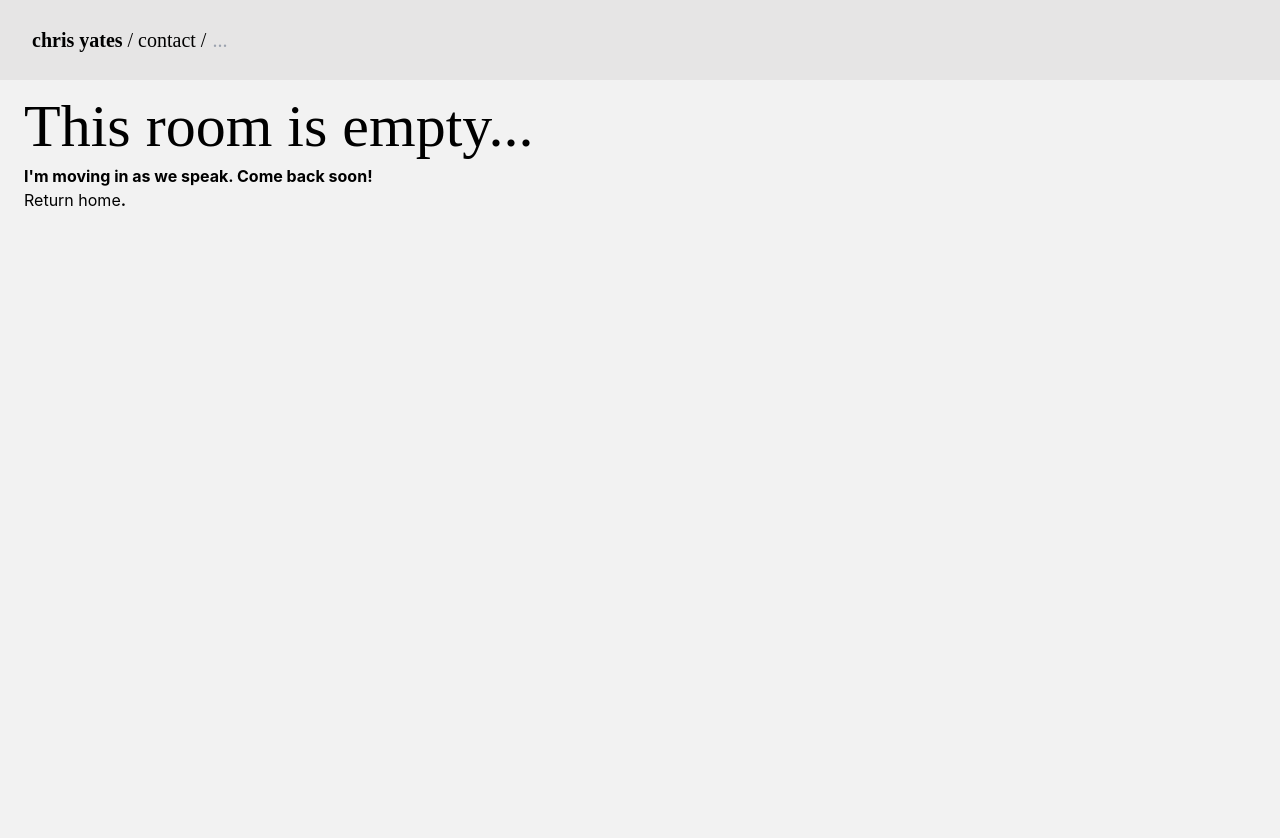
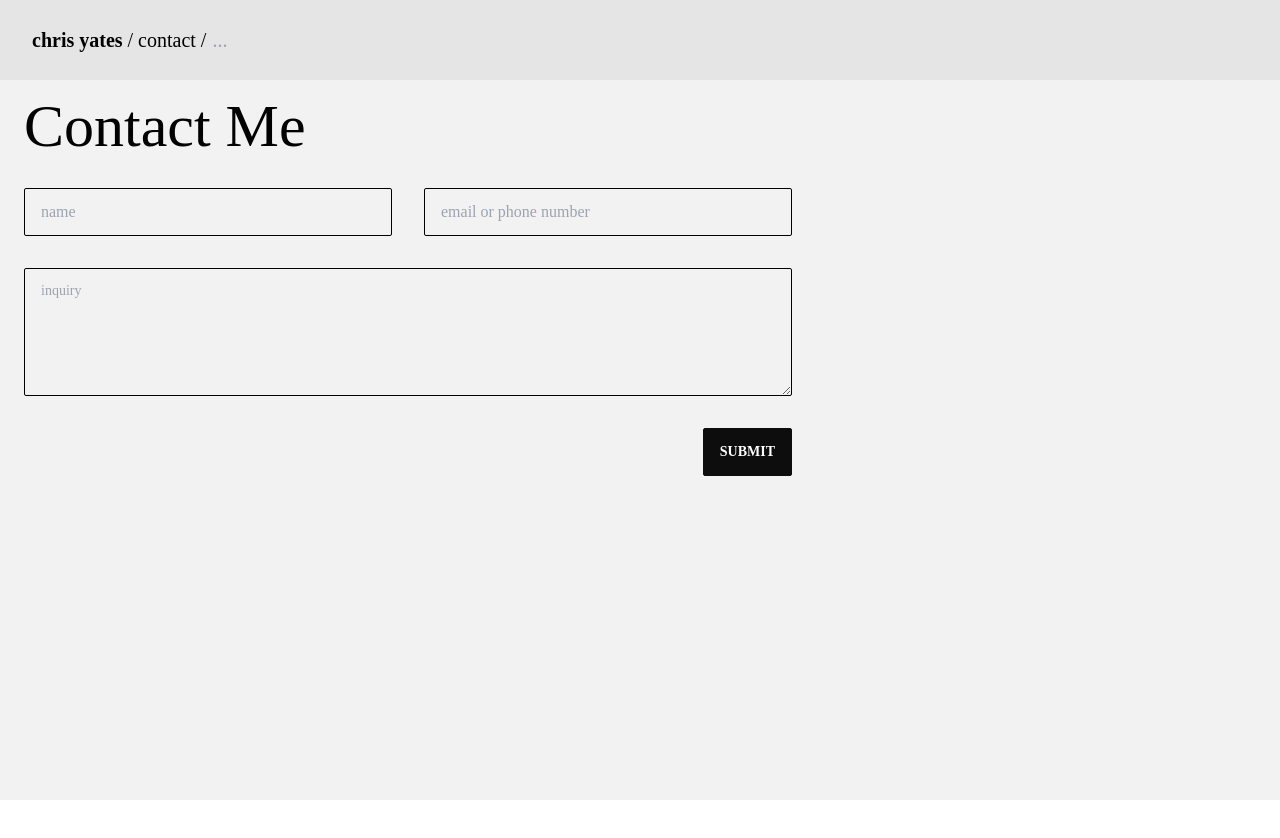
Before and after one commit to TotalChris/portfolio, a React (Create React App) app: page /contact in a window 1280 px wide. Shown: the top 838 px of the page. After the commit the page ends 800 px from the top, so only its background shows below. Built offline with nearby package versions, Linux system fonts and the light colour scheme; no server answers.

Commit message:
Provide initial contact form via netlify forms

```diff
--- a/public/index.html
+++ b/public/index.html
@@ -16,6 +16,11 @@
   </head>
   <body>
     <noscript>You need to enable JavaScript to run this app.</noscript>
+    <form name="contact" netlify netlify-honeypot="bot-field" hidden>
+      <input type="text" name="name" />
+      <input type="text" name="contact" />
+      <textarea name="inquiry"></textarea>
+    </form>
     <div id="root"></div>
   </body>
 </html>
--- a/src/App.js
+++ b/src/App.js
@@ -8,6 +8,7 @@ import OneHundredMornings from "./pages/OneHundredMornings";
 import Login from "./pages/Login";
 import Signout from "./pages/Signout";
 import Resume from "./pages/Resume";
+import Contact from "./pages/Contact";
 
 function App() {
 
@@ -17,7 +18,7 @@ function App() {
             <Navbar />
             <Routes>
                 <Route path='/' element={<Home />} />
-                <Route path='/contact' element={<Construction />} />
+                <Route path='/contact' element={<Contact />} />
                 <Route path='/resume' element={<Resume />} />
                 <Route path='/under-construction' element={<Construction />} />
                 <Route path='/9549026547173040731159' element={<OneHundredMornings />} />
--- a/src/pages/Contact.jsx
+++ b/src/pages/Contact.jsx
@@ -1,8 +1,29 @@
 import React from 'react';
+import {useNavigate} from "react-router-dom";
 const Contact = () => {
+
+    const navigate = useNavigate();
+
+    const handleSubmit = () => {
+        navigate('/')
+    }
+
     return (
-        <div className='mx-6 pt-24'>
-            <h1 className='text-6xl' style={{fontFamily: 'Roboto Mono'}}>Contact Me</h1>
+        <div className='mx-6 pt-24'  style={{fontFamily: 'Roboto Mono'}}>
+            <h1 className='text-6xl'>Contact Me</h1>
+            <form netlify method="POST" onSubmit={handleSubmit} className='w-full md:max-w-screen-md'>
+                <input type="hidden" name="form-name" value="contact" />
+                <div className='flex flex-row gap-8 mt-8 w-full flex-wrap'>
+                    <input type="text" name="name" placeholder='name' className='input input-bordered bg-transparent border-black text-black dark:border-white dark:text-white focus:outline-none grow min-w-full md:min-w-0' />
+                    <input type="text" name="contact" placeholder='email or phone number' className='input input-bordered bg-transparent border-black text-black dark:border-white dark:text-white focus:outline-none grow min-w-full md:min-w-0' />
+                </div>
+                <div className='flex flex-row gap-8 mt-8'>
+                    <textarea name="inquiry" className="textarea w-full bg-transparent border-black text-black dark:border-white dark:text-white focus:outline-none h-64 md:h-32" placeholder="inquiry"></textarea>
+                </div>
+                <div className='flex flex-row gap-8 mt-8'>
+                    <button type='submit' className='ml-auto btn btn-primary dark:text-black dark:bg-white dark:hover:text-black dark:hover:bg-white'>Submit</button>
+                </div>
+            </form>
         </div>
     );
 };
--- a/src/pages/Resume.jsx
+++ b/src/pages/Resume.jsx
@@ -9,12 +9,11 @@ const Resume = () => {
 
     const [jobs, setJobs] = useState([]);
     const [loading, setLoading] = useState(true);
-    const [sortType, setSortType] = useState("desc");
 
     const fetchJobs = useCallback(async () => {
         setLoading(true);
         const jobsRef = collection(db, 'jobs');
-        const jobsQuery = await query(jobsRef, orderBy('startDate', sortType));
+        const jobsQuery = await query(jobsRef, orderBy('startDate', 'desc'));
         const jobsSnap = await getDocs(jobsQuery);
 
         const jobs = []
@@ -28,7 +27,7 @@ const Resume = () => {
 
         setJobs(jobs);
         setLoading(false);
-    }, [sortType])
+    }, [])
 
     useEffect(() => {
         fetchJobs();
@@ -39,7 +38,12 @@ const Resume = () => {
             <div className='flex flex-row'>
                 <h1 className='text-5xl pb-4' style={{fontFamily: 'Roboto Mono'}}>My Resume</h1>
                 <label className="swap swap-rotate ml-auto">
-                    <input type="checkbox" onChange={(e) => {setSortType(e.target.checked ? "asc" : "desc");}}/>
+                    <input type="checkbox" onChange={(e) => {
+                        setJobs((prevState) => {
+                            let copy = [...prevState];
+                            return copy.reverse();
+                        }
+                    )}}/>
                     <BsSortUpAlt className='swap-on fill-white w-12 h-12' />
                     <BsSortDown className='swap-off fill-white w-12 h-12' />
                 </label>
```
